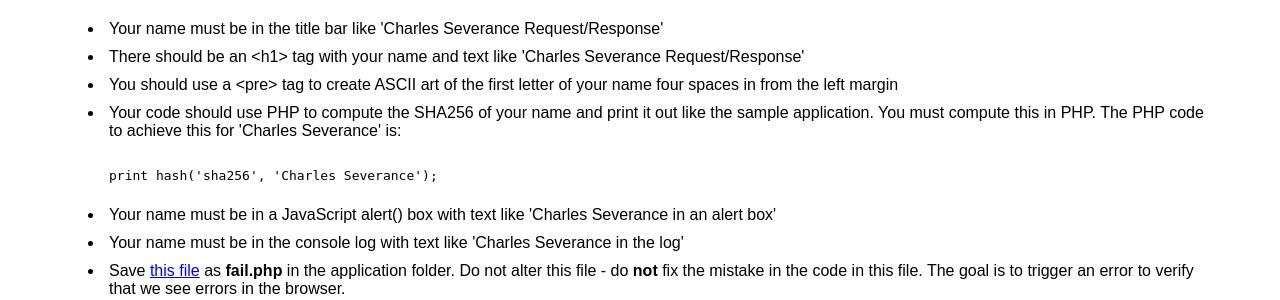
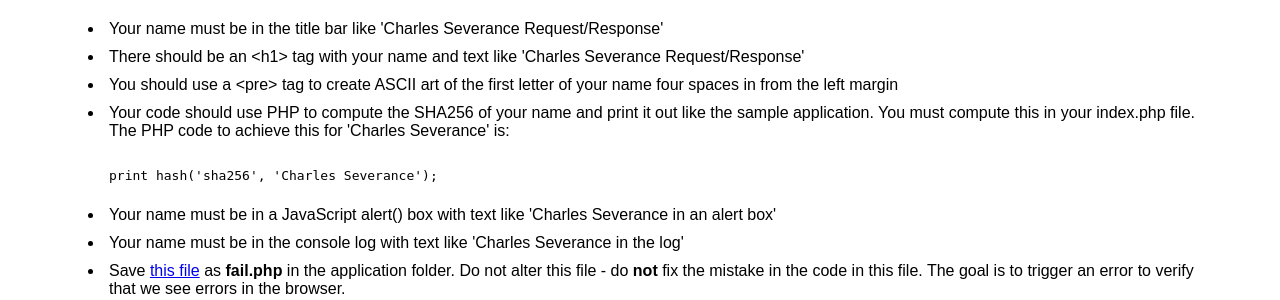
Before and after one commit to csev/wa4e, a PHP site: page /si572/assn/rrc/index.php in a window 1280 px wide. Shown: the part 135-435 px from the top of the page. Run offline with PHP 8.4, Linux system fonts and the light colour scheme.

Commit message:
More improvements

```diff
--- a/assn/rrc/index.php
+++ b/assn/rrc/index.php
@@ -22,7 +22,7 @@ li { padding: 5px; }
 <li>You should use a &lt;pre&gt; tag to create ASCII art of the first letter of your
 name four spaces in from the left margin</li>
 <li>Your code should use PHP to compute the SHA256 of your name and print it
-out like the sample application.  You must compute this in PHP.  The PHP code
+out like the sample application.  You must compute this in your index.php file.  The PHP code
 to achieve this for 'Charles Severance' is:
 <pre>
 print hash('sha256', 'Charles Severance');
```
